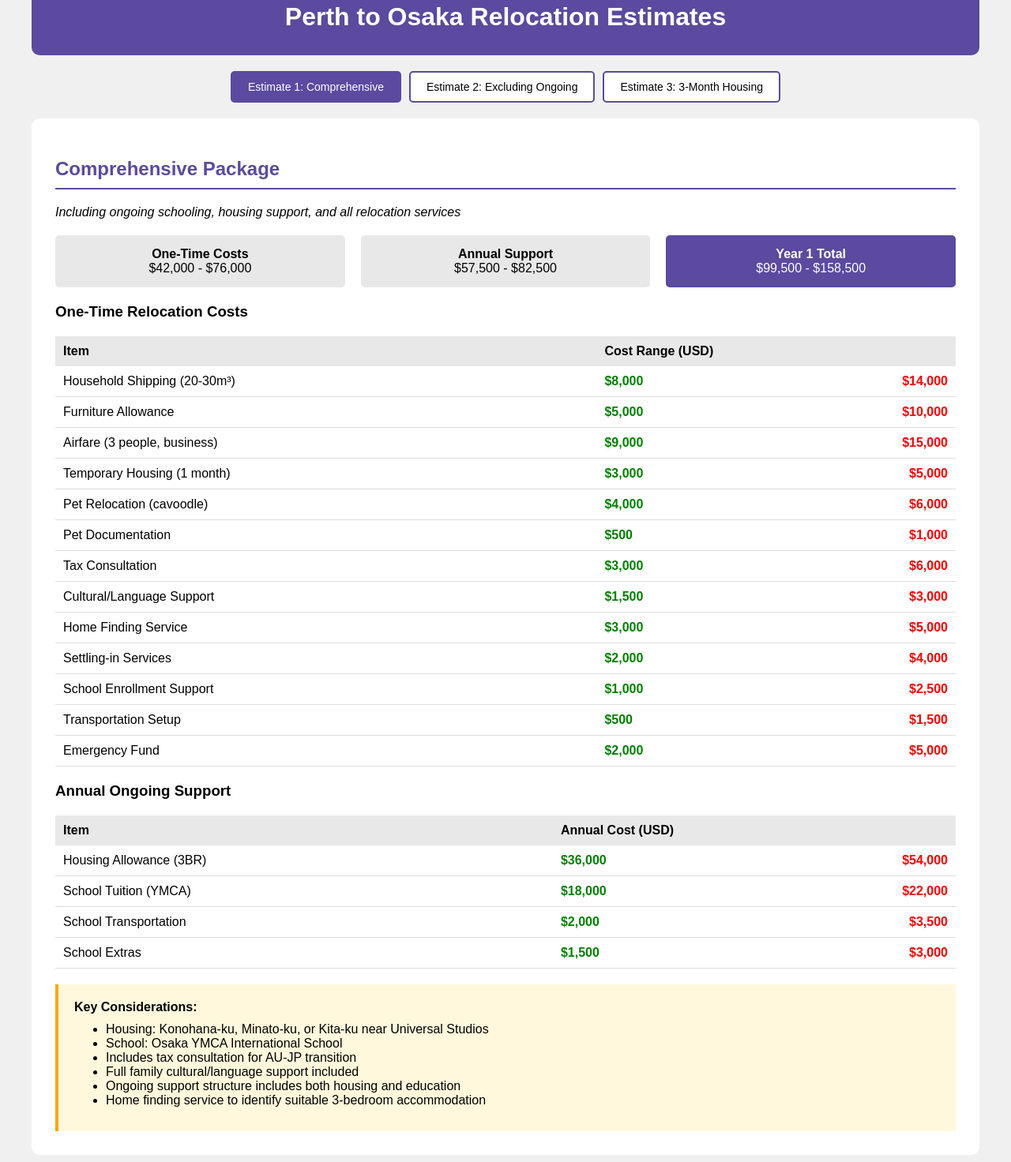
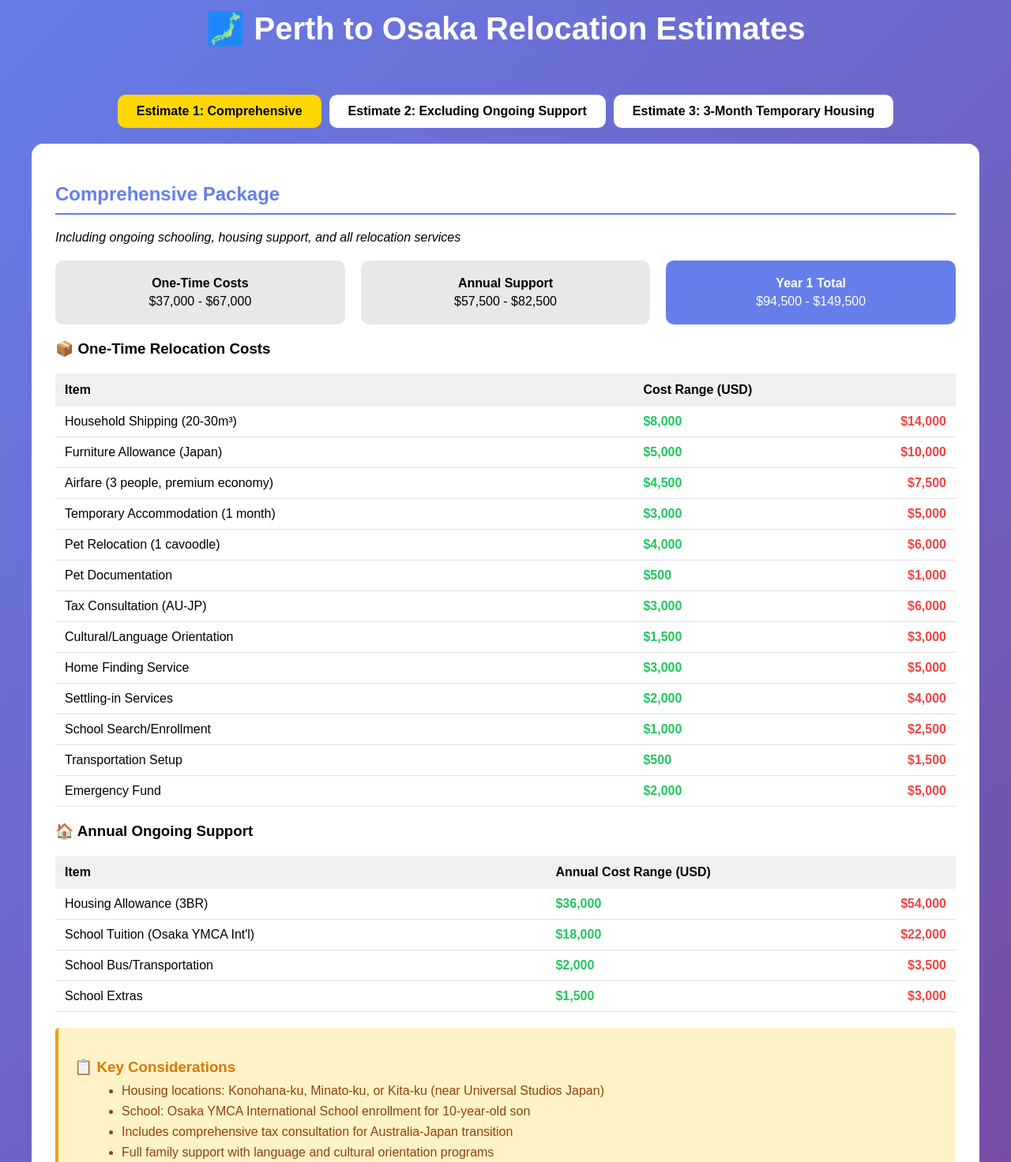
Before and after one commit to DarrenWazkinel/Relocation-estimates, a plain HTML site: page index.html in a window 1280 px wide. Shown: the part 47-1519 px from the top of the page at 79% size. Drawn offline with Linux system fonts and the light colour scheme.

Commit message:
Update index.html

```diff
--- a/index.html
+++ b/index.html
@@ -1,120 +1,131 @@
 <artifacts>
-<artifact id="relocation-presentation-final" type="text/html" title="Perth to Osaka Relocation Estimates - Final">
+<artifact id="relocation-clean-final" type="text/html" title="Perth to Osaka Relocation - Clean Final">
 <!DOCTYPE html>
 <html>
 <head>
 <meta charset="UTF-8">
 <title>Relocation Estimates</title>
 <style>
-body { font-family: Arial, sans-serif; margin: 20px; background: #f0f0f0; }
+body { font-family: Arial, sans-serif; margin: 20px; background: linear-gradient(135deg, #667eea 0%, #764ba2 100%); }
 .container { max-width: 1200px; margin: 0 auto; }
-.header { text-align: center; background: #5B4A9F; color: white; padding: 30px; border-radius: 10px; margin-bottom: 20px; }
-.header h1 { margin: 0; }
+.header { text-align: center; color: white; padding: 40px; margin-bottom: 20px; }
+.header h1 { margin: 0; font-size: 2.5em; }
 .tabs { display: flex; gap: 10px; margin-bottom: 20px; justify-content: center; }
-.tab-btn { padding: 10px 20px; background: white; border: 2px solid #5B4A9F; border-radius: 5px; cursor: pointer; font-size: 14px; }
-.tab-btn.active { background: #5B4A9F; color: white; }
-.estimate { background: white; padding: 30px; border-radius: 10px; display: none; }
+.tab-btn { padding: 12px 24px; background: white; border: none; border-radius: 10px; cursor: pointer; font-size: 16px; font-weight: 600; }
+.tab-btn.active { background: #ffd700; }
+.estimate { background: white; padding: 30px; border-radius: 15px; display: none; }
 .estimate.active { display: block; }
-.estimate h2 { color: #5B4A9F; border-bottom: 2px solid #5B4A9F; padding-bottom: 10px; }
+.estimate h2 { color: #667eea; border-bottom: 2px solid #667eea; padding-bottom: 10px; }
 .summary { display: flex; gap: 20px; margin: 20px 0; }
-.summary-box { flex: 1; padding: 15px; background: #e8e8e8; border-radius: 5px; text-align: center; }
-.summary-box.total { background: #5B4A9F; color: white; }
+.summary-box { flex: 1; padding: 20px; background: #e8e8e8; border-radius: 10px; text-align: center; }
+.summary-box.total { background: #667eea; color: white; }
+.summary-box strong { display: block; margin-bottom: 5px; }
 table { width: 100%; border-collapse: collapse; margin: 20px 0; }
-th { background: #e8e8e8; padding: 10px; text-align: left; }
-td { padding: 10px; border-bottom: 1px solid #ddd; }
+th { background: #f0f0f0; padding: 12px; text-align: left; font-weight: 600; }
+td { padding: 10px 12px; border-bottom: 1px solid #e0e0e0; }
 .range { display: flex; justify-content: space-between; }
-.low { color: green; font-weight: bold; }
-.high { color: red; font-weight: bold; }
-.notes { background: #fff8dc; padding: 20px; border-left: 4px solid orange; margin-top: 20px; }
-.notes ul { margin: 10px 0; }
+.low { color: #22c55e; font-weight: bold; }
+.high { color: #ef4444; font-weight: bold; }
+.notes { background: #fef3c7; padding: 20px; border-left: 4px solid #f59e0b; border-radius: 5px; margin-top: 20px; }
+.notes h3 { color: #d97706; margin-bottom: 10px; }
+.notes ul { margin: 10px 0 10px 20px; }
+.notes li { margin: 8px 0; color: #92400e; }
 </style>
 </head>
 <body>
 <div class="container">
 <div class="header">
-<h1>Perth to Osaka Relocation Estimates</h1>
+<h1>🗾 Perth to Osaka Relocation Estimates</h1>
 </div>
 <div class="tabs">
 <button class="tab-btn active" onclick="showTab(1)">Estimate 1: Comprehensive</button>
-<button class="tab-btn" onclick="showTab(2)">Estimate 2: Excluding Ongoing</button>
-<button class="tab-btn" onclick="showTab(3)">Estimate 3: 3-Month Housing</button>
+<button class="tab-btn" onclick="showTab(2)">Estimate 2: Excluding Ongoing Support</button>
+<button class="tab-btn" onclick="showTab(3)">Estimate 3: 3-Month Temporary Housing</button>
 </div>
+<!-- Estimate 1 -->
 <div id="est1" class="estimate active">
 <h2>Comprehensive Package</h2>
 <p><em>Including ongoing schooling, housing support, and all relocation services</em></p>
 <div class="summary">
 <div class="summary-box">
-<strong>One-Time Costs</strong><br>$42,000 - $76,000
+<strong>One-Time Costs</strong>
+$37,000 - $67,000
 </div>
 <div class="summary-box">
-<strong>Annual Support</strong><br>$57,500 - $82,500
+<strong>Annual Support</strong>
+$57,500 - $82,500
 </div>
 <div class="summary-box total">
-<strong>Year 1 Total</strong><br>$99,500 - $158,500
+<strong>Year 1 Total</strong>
+$94,500 - $149,500
 </div>
 </div>
-<h3>One-Time Relocation Costs</h3>
+<h3>📦 One-Time Relocation Costs</h3>
 <table>
 <tr><th>Item</th><th>Cost Range (USD)</th></tr>
 <tr><td>Household Shipping (20-30m³)</td><td><div class="range"><span class="low">$8,000</span><span class="high">$14,000</span></div></td></tr>
-<tr><td>Furniture Allowance</td><td><div class="range"><span class="low">$5,000</span><span class="high">$10,000</span></div></td></tr>
-<tr><td>Airfare (3 people, business)</td><td><div class="range"><span class="low">$9,000</span><span class="high">$15,000</span></div></td></tr>
-<tr><td>Temporary Housing (1 month)</td><td><div class="range"><span class="low">$3,000</span><span class="high">$5,000</span></div></td></tr>
-<tr><td>Pet Relocation (cavoodle)</td><td><div class="range"><span class="low">$4,000</span><span class="high">$6,000</span></div></td></tr>
+<tr><td>Furniture Allowance (Japan)</td><td><div class="range"><span class="low">$5,000</span><span class="high">$10,000</span></div></td></tr>
+<tr><td>Airfare (3 people, premium economy)</td><td><div class="range"><span class="low">$4,500</span><span class="high">$7,500</span></div></td></tr>
+<tr><td>Temporary Accommodation (1 month)</td><td><div class="range"><span class="low">$3,000</span><span class="high">$5,000</span></div></td></tr>
+<tr><td>Pet Relocation (1 cavoodle)</td><td><div class="range"><span class="low">$4,000</span><span class="high">$6,000</span></div></td></tr>
 <tr><td>Pet Documentation</td><td><div class="range"><span class="low">$500</span><span class="high">$1,000</span></div></td></tr>
-<tr><td>Tax Consultation</td><td><div class="range"><span class="low">$3,000</span><span class="high">$6,000</span></div></td></tr>
-<tr><td>Cultural/Language Support</td><td><div class="range"><span class="low">$1,500</span><span class="high">$3,000</span></div></td></tr>
+<tr><td>Tax Consultation (AU-JP)</td><td><div class="range"><span class="low">$3,000</span><span class="high">$6,000</span></div></td></tr>
+<tr><td>Cultural/Language Orientation</td><td><div class="range"><span class="low">$1,500</span><span class="high">$3,000</span></div></td></tr>
 <tr><td>Home Finding Service</td><td><div class="range"><span class="low">$3,000</span><span class="high">$5,000</span></div></td></tr>
 <tr><td>Settling-in Services</td><td><div class="range"><span class="low">$2,000</span><span class="high">$4,000</span></div></td></tr>
-<tr><td>School Enrollment Support</td><td><div class="range"><span class="low">$1,000</span><span class="high">$2,500</span></div></td></tr>
+<tr><td>School Search/Enrollment</td><td><div class="range"><span class="low">$1,000</span><span class="high">$2,500</span></div></td></tr>
 <tr><td>Transportation Setup</td><td><div class="range"><span class="low">$500</span><span class="high">$1,500</span></div></td></tr>
 <tr><td>Emergency Fund</td><td><div class="range"><span class="low">$2,000</span><span class="high">$5,000</span></div></td></tr>
 </table>
-<h3>Annual Ongoing Support</h3>
+<h3>🏠 Annual Ongoing Support</h3>
 <table>
-<tr><th>Item</th><th>Annual Cost (USD)</th></tr>
+<tr><th>Item</th><th>Annual Cost Range (USD)</th></tr>
 <tr><td>Housing Allowance (3BR)</td><td><div class="range"><span class="low">$36,000</span><span class="high">$54,000</span></div></td></tr>
-<tr><td>School Tuition (YMCA)</td><td><div class="range"><span class="low">$18,000</span><span class="high">$22,000</span></div></td></tr>
-<tr><td>School Transportation</td><td><div class="range"><span class="low">$2,000</span><span class="high">$3,500</span></div></td></tr>
+<tr><td>School Tuition (Osaka YMCA Int'l)</td><td><div class="range"><span class="low">$18,000</span><span class="high">$22,000</span></div></td></tr>
+<tr><td>School Bus/Transportation</td><td><div class="range"><span class="low">$2,000</span><span class="high">$3,500</span></div></td></tr>
 <tr><td>School Extras</td><td><div class="range"><span class="low">$1,500</span><span class="high">$3,000</span></div></td></tr>
 </table>
 <div class="notes">
-<strong>Key Considerations:</strong>
+<h3>📋 Key Considerations</h3>
 <ul>
-<li>Housing: Konohana-ku, Minato-ku, or Kita-ku near Universal Studios</li>
-<li>School: Osaka YMCA International School</li>
-<li>Includes tax consultation for AU-JP transition</li>
-<li>Full family cultural/language support included</li>
+<li>Housing locations: Konohana-ku, Minato-ku, or Kita-ku (near Universal Studios Japan)</li>
+<li>School: Osaka YMCA International School enrollment for 10-year-old son</li>
+<li>Includes comprehensive tax consultation for Australia-Japan transition</li>
+<li>Full family support with language and cultural orientation programs</li>
 <li>Ongoing support structure includes both housing and education</li>
 <li>Home finding service to identify suitable 3-bedroom accommodation</li>
 </ul>
 </div>
 </div>
+<!-- Estimate 2 -->
 <div id="est2" class="estimate">
 <h2>Excluding Ongoing School and Housing Support</h2>
 <p><em>All relocation services but no ongoing school or housing support</em></p>
 <div class="summary">
 <div class="summary-box">
-<strong>Low Range</strong><br>$42,000
+<strong>Low Range</strong>
+$37,000
 </div>
 <div class="summary-box">
-<strong>High Range</strong><br>$76,000
+<strong>High Range</strong>
+$67,000
 </div>
 <div class="summary-box total">
-<strong>Total Range</strong><br>$42,000 - $76,000
+<strong>Total Range</strong>
+$37,000 - $67,000
 </div>
 </div>
-<h3>Complete Relocation Package</h3>
+<h3>✈️ Complete Relocation Package</h3>
 <table>
 <tr><th>Item</th><th>Cost Range (USD)</th></tr>
 <tr><td>Household Shipping (20-30m³)</td><td><div class="range"><span class="low">$8,000</span><span class="high">$14,000</span></div></td></tr>
-<tr><td>Furniture Allowance</td><td><div class="range"><span class="low">$5,000</span><span class="high">$10,000</span></div></td></tr>
-<tr><td>Airfare (3 people)</td><td><div class="range"><span class="low">$9,000</span><span class="high">$15,000</span></div></td></tr>
-<tr><td>Temporary Housing (1 month)</td><td><div class="range"><span class="low">$3,000</span><span class="high">$5,000</span></div></td></tr>
-<tr><td>Pet Relocation (cavoodle)</td><td><div class="range"><span class="low">$4,000</span><span class="high">$6,000</span></div></td></tr>
+<tr><td>Furniture Allowance (Japan)</td><td><div class="range"><span class="low">$5,000</span><span class="high">$10,000</span></div></td></tr>
+<tr><td>Airfare (3 people, premium economy)</td><td><div class="range"><span class="low">$4,500</span><span class="high">$7,500</span></div></td></tr>
+<tr><td>Temporary Accommodation (1 month)</td><td><div class="range"><span class="low">$3,000</span><span class="high">$5,000</span></div></td></tr>
+<tr><td>Pet Relocation (1 cavoodle)</td><td><div class="range"><span class="low">$4,000</span><span class="high">$6,000</span></div></td></tr>
 <tr><td>Pet Documentation</td><td><div class="range"><span class="low">$500</span><span class="high">$1,000</span></div></td></tr>
-<tr><td>Tax Consultation</td><td><div class="range"><span class="low">$3,000</span><span class="high">$6,000</span></div></td></tr>
-<tr><td>Cultural/Language Support</td><td><div class="range"><span class="low">$1,500</span><span class="high">$3,000</span></div></td></tr>
+<tr><td>Tax Consultation (AU-JP)</td><td><div class="range"><span class="low">$3,000</span><span class="high">$6,000</span></div></td></tr>
+<tr><td>Cultural/Language Orientation</td><td><div class="range"><span class="low">$1,500</span><span class="high">$3,000</span></div></td></tr>
 <tr><td>Home Finding Service</td><td><div class="range"><span class="low">$3,000</span><span class="high">$5,000</span></div></td></tr>
 <tr><td>Settling-in Services</td><td><div class="range"><span class="low">$2,000</span><span class="high">$4,000</span></div></td></tr>
 <tr><td>School Search Assistance</td><td><div class="range"><span class="low">$1,000</span><span class="high">$2,500</span></div></td></tr>
@@ -122,42 +133,46 @@ td { padding: 10px; border-bottom: 1px solid #ddd; }
 <tr><td>Emergency Fund</td><td><div class="range"><span class="low">$2,000</span><span class="high">$5,000</span></div></td></tr>
 </table>
 <div class="notes">
-<strong>Key Considerations:</strong>
+<h3>📋 Key Considerations</h3>
 <ul>
-<li>Housing and school costs covered separately through salary</li>
-<li>Home finding service to secure permanent housing</li>
-<li>School search assistance (enrollment support only)</li>
-<li>1 month temporary accommodation included</li>
+<li>Housing and school costs to be covered separately through salary or other arrangements</li>
+<li>Home finding service included to help secure suitable permanent housing</li>
+<li>School search assistance provided (enrollment support without tuition coverage)</li>
+<li>1 month temporary accommodation while permanent housing is secured</li>
 <li>Full settling-in support: banking, utilities, phone, and local registrations</li>
 <li>Pet relocation with documentation support</li>
 </ul>
 </div>
 </div>
+<!-- Estimate 3 -->
 <div id="est3" class="estimate">
 <h2>Including Three Month Temporary Housing</h2>
 <p><em>Includes 3-month temporary housing but no ongoing school or housing support</em></p>
 <div class="summary">
 <div class="summary-box">
-<strong>Low Range</strong><br>$48,000
+<strong>Low Range</strong>
+$43,000
 </div>
 <div class="summary-box">
-<strong>High Range</strong><br>$86,000
+<strong>High Range</strong>
+$77,000
 </div>
 <div class="summary-box total">
-<strong>Total Range</strong><br>$48,000 - $86,000
+<strong>Total Range</strong>
+$43,000 - $77,000
 </div>
 </div>
-<h3>Complete Relocation with Extended Housing</h3>
+<h3>🏡 Complete Relocation with Extended Temporary Housing</h3>
 <table>
 <tr><th>Item</th><th>Cost Range (USD)</th></tr>
 <tr><td>Household Shipping (20-30m³)</td><td><div class="range"><span class="low">$8,000</span><span class="high">$14,000</span></div></td></tr>
-<tr><td>Furniture Allowance</td><td><div class="range"><span class="low">$5,000</span><span class="high">$10,000</span></div></td></tr>
-<tr><td>Airfare (3 people)</td><td><div class="range"><span class="low">$9,000</span><span class="high">$15,000</span></div></td></tr>
+<tr><td>Furniture Allowance (Japan)</td><td><div class="range"><span class="low">$5,000</span><span class="high">$10,000</span></div></td></tr>
+<tr><td>Airfare (3 people, premium economy)</td><td><div class="range"><span class="low">$4,500</span><span class="high">$7,500</span></div></td></tr>
 <tr><td><strong>Temporary Housing (3 months)</strong></td><td><div class="range"><span class="low">$9,000</span><span class="high">$15,000</span></div></td></tr>
-<tr><td>Pet Relocation (cavoodle)</td><td><div class="range"><span class="low">$4,000</span><span class="high">$6,000</span></div></td></tr>
+<tr><td>Pet Relocation (1 cavoodle)</td><td><div class="range"><span class="low">$4,000</span><span class="high">$6,000</span></div></td></tr>
 <tr><td>Pet Documentation</td><td><div class="range"><span class="low">$500</span><span class="high">$1,000</span></div></td></tr>
-<tr><td>Tax Consultation</td><td><div class="range"><span class="low">$3,000</span><span class="high">$6,000</span></div></td></tr>
-<tr><td>Cultural/Language Support</td><td><div class="range"><span class="low">$1,500</span><span class="high">$3,000</span></div></td></tr>
+<tr><td>Tax Consultation (AU-JP)</td><td><div class="range"><span class="low">$3,000</span><span class="high">$6,000</span></div></td></tr>
+<tr><td>Cultural/Language Orientation</td><td><div class="range"><span class="low">$1,500</span><span class="high">$3,000</span></div></td></tr>
 <tr><td>Home Finding Service</td><td><div class="range"><span class="low">$3,000</span><span class="high">$5,000</span></div></td></tr>
 <tr><td>Settling-in Services</td><td><div class="range"><span class="low">$2,000</span><span class="high">$4,000</span></div></td></tr>
 <tr><td>School Search Assistance</td><td><div class="range"><span class="low">$1,000</span><span class="high">$2,500</span></div></td></tr>
@@ -165,7 +180,7 @@ td { padding: 10px; border-bottom: 1px solid #ddd; }
 <tr><td>Emergency Fund</td><td><div class="range"><span class="low">$2,000</span><span class="high">$5,000</span></div></td></tr>
 </table>
 <div class="notes">
-<strong>Key Considerations:</strong>
+<h3>📋 Key Considerations</h3>
 <ul>
 <li>Extended 3-month temporary housing provides comfortable transition period</li>
 <li>More time to find ideal permanent housing without rushing</li>
```
